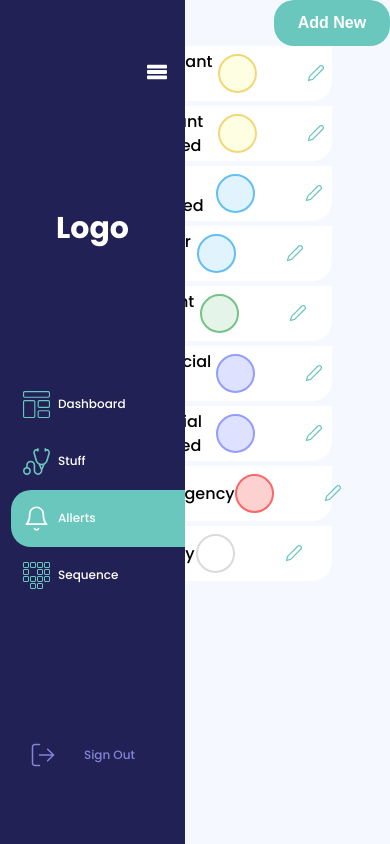
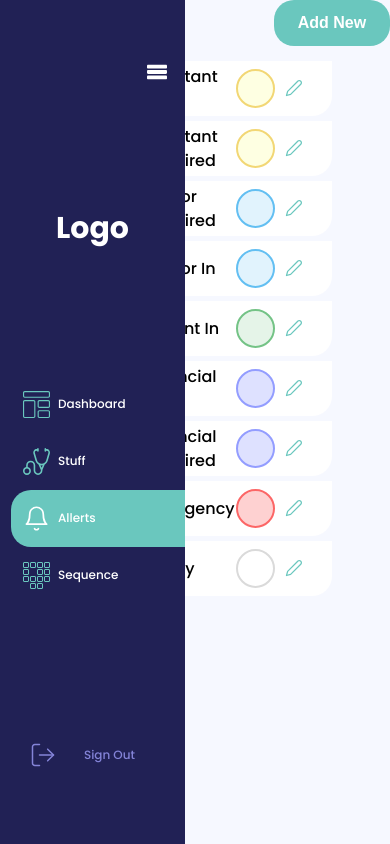
Before and after one commit to ozymok1604/smart-track, a React (Create React App) app: page /smart/allerts in a window 390 px wide. Built offline with nearby package versions, Linux system fonts and the light colour scheme.

Commit message:
make responsive

```diff
--- a/public/index.html
+++ b/public/index.html
@@ -38,7 +38,7 @@
       work correctly both with client-side routing and a non-root public URL.
       Learn how to configure a non-root public URL by running `npm run build`.
     -->
-    <title>React App</title>
+    <title>Smart Track</title>
   </head>
   <body>
     <noscript>You need to enable JavaScript to run this app.</noscript>
--- a/src/Components/AllertOption/styles.module.scss
+++ b/src/Components/AllertOption/styles.module.scss
@@ -57,6 +57,15 @@
   font-size: 16px;
   font-weight: 500;
   line-height: 24px;
+}
+
+@media (max-width: 420px) {
+  .name {
+    width: 90px;
+  }
+  .edit {
+    padding-left: 10px;
+  }
 }
 
 .assistantIn {
--- a/src/Components/AssistantRow/styles.module.scss
+++ b/src/Components/AssistantRow/styles.module.scss
@@ -13,6 +13,13 @@
   font-weight: 400;
   line-height: 24px;
   letter-spacing: 0em;
+}
+
+@media (max-width: 420px) {
+  .row {
+    width: 90vw;
+    margin-left: 15vw;
+  }
 }
 
 .index {
--- a/src/Components/DoctorCard/styles.module.scss
+++ b/src/Components/DoctorCard/styles.module.scss
@@ -57,3 +57,19 @@
   color: $turquoise;
   cursor: pointer;
 }
+
+@media (max-width: 420px) {
+  .flex_container {
+    width: 150px;
+  }
+  .line_options {
+    width: 88%;
+    padding-bottom: 30px;
+
+    padding-top: 30px;
+    justify-content: space-between;
+    flex-direction: column;
+    display: flex;
+    border-top: 1px solid $turquoise;
+  }
+}
--- a/src/Components/Table/styles.module.scss
+++ b/src/Components/Table/styles.module.scss
@@ -7,3 +7,9 @@
   padding-bottom: 5vh;
   gap: 1vh;
 }
+
+// @media (max-width: 420px) {
+//   .table {
+//     padding-left: 15vw;
+//   }
+// }
--- a/src/Pages/Allerts/styles.module.scss
+++ b/src/Pages/Allerts/styles.module.scss
@@ -13,10 +13,19 @@
   margin-left: 185px;
 }
 
+.header {
+  display: flex;
+  width: 100%;
+  justify-content: flex-end;
+}
+
 @media (max-width: 420px) {
   .page_content {
     padding: 0px;
     margin-left: 0px;
+  }
+  .header {
+    padding-bottom: 15px;
   }
 }
 
@@ -25,12 +34,6 @@
   height: 20px;
   padding-left: 20px;
   padding-top: 20px;
-}
-
-.header {
-  display: flex;
-  width: 100%;
-  justify-content: flex-end;
 }
 
 .options_wrapper {
--- a/src/Pages/Dashboard/styles.module.scss
+++ b/src/Pages/Dashboard/styles.module.scss
@@ -14,8 +14,10 @@
 }
 @media (max-width: 420px) {
   .page_content {
-    padding: 0px;
-    margin-left: 0px;
+    padding-bottom: 30vh;
+  }
+  .page {
+    width: 119vw;
   }
 }
 
--- a/src/Pages/Stuff/styles.module.scss
+++ b/src/Pages/Stuff/styles.module.scss
@@ -28,6 +28,9 @@
   .header {
     flex-direction: column;
     padding-left: 50px;
+  }
+  .page {
+    padding-bottom: 11vh;
   }
 }
 
```
